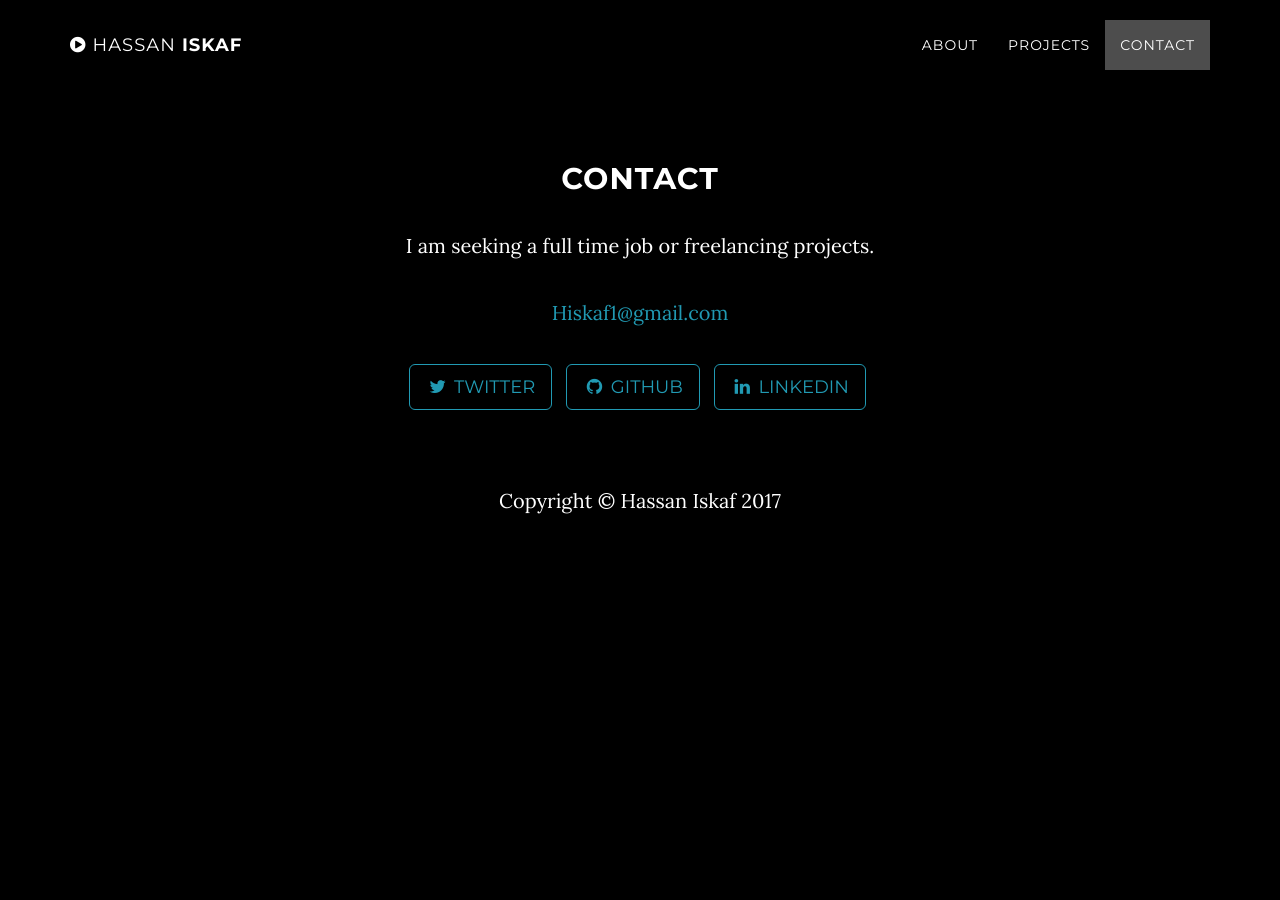
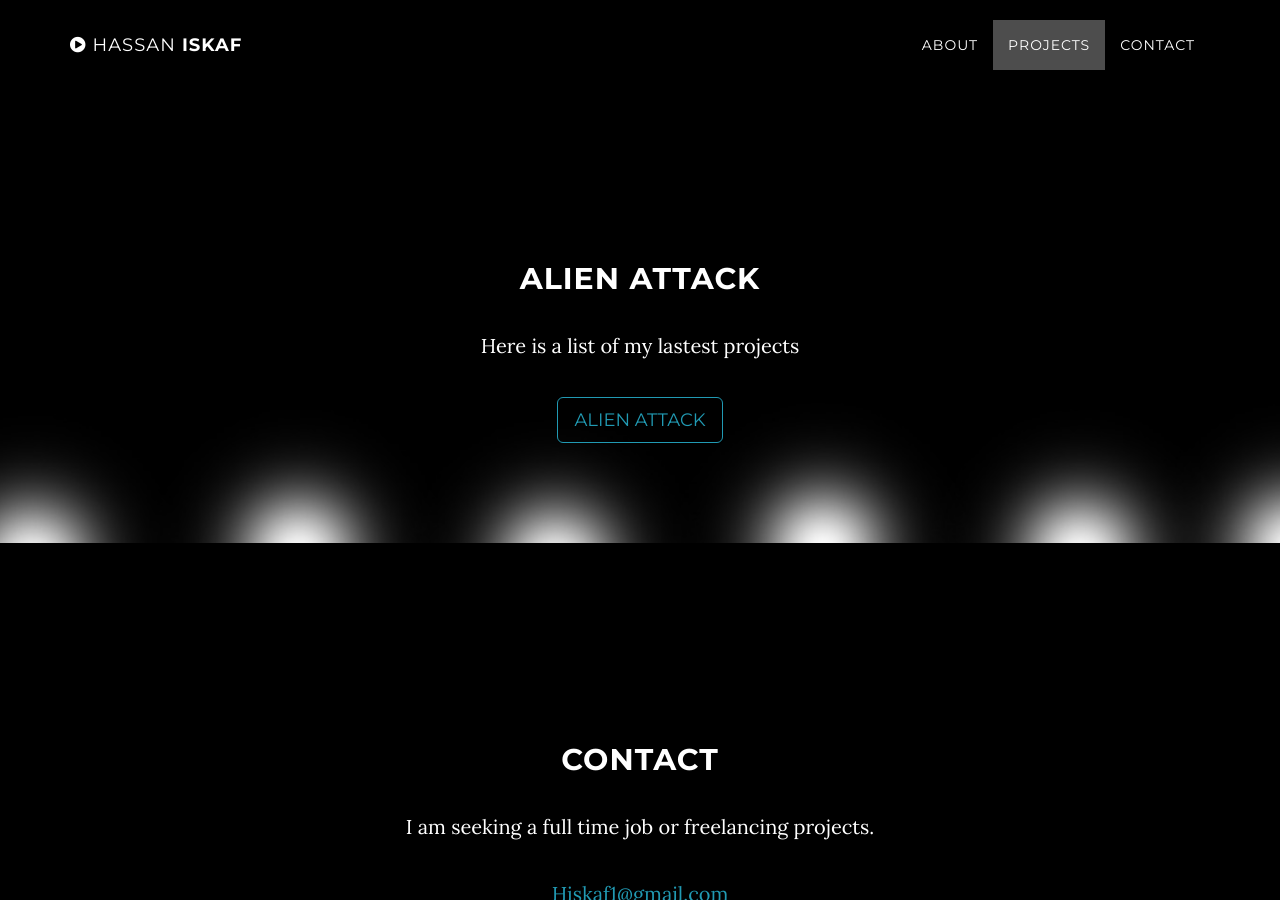
Before and after one commit to hassanisk/hassanisk.github.io, a Jekyll site: the page built from index.html, in a window 1280 px wide and 900 px high, scrolled down 2141 px. Built offline with Jekyll 4.4.1, drawn with Linux system fonts in a browser that asks for light colours; before the commit the page ends 2708 px from its top, so only the background shows below that.

Commit message:
adding section

```diff
--- /dev/null
+++ b/_includes/project-one.html
@@ -0,0 +1,12 @@
+<!-- Download Section -->
+<section id="projectOne" class="content-section text-center">
+  <div class="download-section">
+    <div class="container">
+      <div class="col-lg-8 col-lg-offset-2">
+        <h2>Alien Attack</h2>
+        <p>Here is a list of my lastest projects</p>
+            <a href="https://alienattack.herokuapp.com/" class="btn btn-default btn-lg"><i class="fa-fw"></i> <span class="network-name">Alien Attack</span></a>
+      </div>
+    </div>
+  </div>
+</section>
--- a/_layouts/default.html
+++ b/_layouts/default.html
@@ -6,6 +6,7 @@
     {% include header.html %}
     {% include about.html %}
     {% include download.html %}
+    {% include project-one.html %}
     {% include contact.html %}
     {% include map.html %}
     {% include footer.html %}
```
